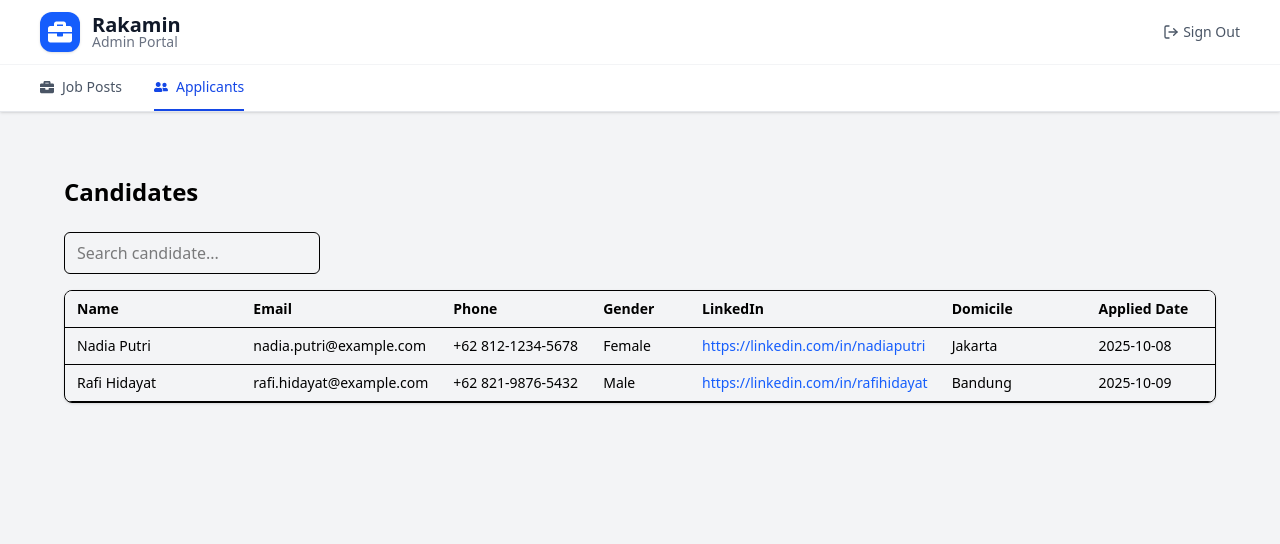
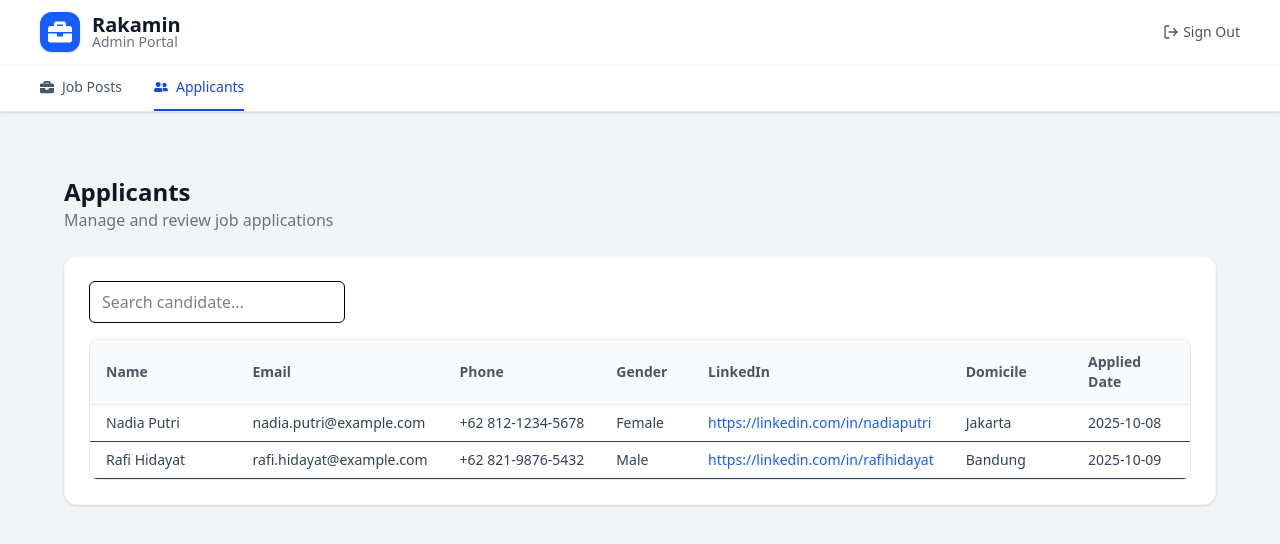
Before and after one commit to azkahrtmi/hiring-platform, a React (Vite) app: page /admin/candidates/1 in a window 1280 px wide. Shown: the top 544 px of the page. Built offline with nearby package versions, Linux system fonts and the light colour scheme.

Commit message:
feat: add button on job list admin

```diff
--- a/src/components/CandidateTable.tsx
+++ b/src/components/CandidateTable.tsx
@@ -30,7 +30,7 @@ export default function CandidateTable({ data }: Props) {
   const [dragOverCol, setDragOverCol] = useState<number | null>(null);
   const resizingRef = useRef<number | null>(null);
 
-  // Drag to reorder
+  // Drag reorder
   const handleDragStart = (index: number) => setDragCol(index);
   const handleDragOver = (index: number) => setDragOverCol(index);
   const handleDrop = () => {
@@ -54,14 +54,13 @@ export default function CandidateTable({ data }: Props) {
   };
   const handleMouseUp = () => (resizingRef.current = null);
 
-  // Attach listeners
   window.addEventListener("mousemove", handleMouseMove);
   window.addEventListener("mouseup", handleMouseUp);
 
   return (
-    <div className="border rounded-lg overflow-x-auto shadow-sm">
-      <table className="w-full border-collapse text-sm">
-        <thead className="bg-gray-100">
+    <div className="mt-4 border border-gray-200 rounded-lg overflow-x-auto">
+      <table className="w-full border-collapse text-sm text-slate-700">
+        <thead className="bg-gray-50 text-gray-600 font-semibold">
           <tr>
             {columns.map((col, index) => (
               <th
@@ -71,7 +70,7 @@ export default function CandidateTable({ data }: Props) {
                 onDragOver={() => handleDragOver(index)}
                 onDrop={handleDrop}
                 style={{ width: col.width }}
-                className={`relative text-left px-3 py-2 border-b font-semibold select-none ${
+                className={`relative text-left px-4 py-3 border-b border-gray-200 select-none ${
                   dragOverCol === index ? "bg-blue-50" : ""
                 }`}
               >
@@ -84,13 +83,31 @@ export default function CandidateTable({ data }: Props) {
             ))}
           </tr>
         </thead>
+
         <tbody>
-          {data.map((cand) => (
+          {data.length === 0 ? (
+            <tr>
+              <td
+                colSpan={columns.length}
+                className="text-center py-12 text-gray-500 bg-white"
+              >
+                No applicants found
+              </td>
+            </tr>
+          ) : (
+            data.map((cand) => (
               <tr key={cand.id} className="border-b hover:bg-gray-50">
                 {columns.map((col) => (
-                <td key={col.key} style={{ width: col.width }} className="px-3 py-2 truncate">
+                  <td
+                    key={col.key}
+                    style={{ width: col.width }}
+                    className="px-4 py-2 truncate"
+                  >
                     {col.key === "linkedin" ? (
-                    <a href={cand[col.key as keyof Candidate] as string} className="text-blue-600 hover:underline">
+                      <a
+                        href={cand[col.key as keyof Candidate] as string}
+                        className="text-blue-600 hover:underline"
+                      >
                         {cand[col.key as keyof Candidate] as string}
                       </a>
                     ) : (
@@ -99,7 +116,8 @@ export default function CandidateTable({ data }: Props) {
                   </td>
                 ))}
               </tr>
-          ))}
+            ))
+          )}
         </tbody>
       </table>
     </div>
--- a/src/pages/admin/Candidates.tsx
+++ b/src/pages/admin/Candidates.tsx
@@ -6,19 +6,29 @@ import AdminLayout from "../../components/admin/AdminLayout";
 
 export default function Candidates() {
   const [searchTerm, setSearchTerm] = useState("");
+
   const filtered = mockCandidates.filter((c) =>
     c.full_name.toLowerCase().includes(searchTerm.toLowerCase())
   );
 
   return (
-        <AdminLayout>
-    <div className="p-8">
-      <div className="flex justify-between items-center mb-6">
-        <h1 className="text-2xl font-semibold">Candidates</h1>
+    <AdminLayout>
+      <div className="min-h-screen p-8">
+        {/* Header */}
+        <div className="mb-6">
+          <h1 className="text-2xl font-bold text-gray-900">Applicants</h1>
+          <p className="text-gray-500">Manage and review job applications</p>
+        </div>
+
+        {/* Card Container */}
+        <div className="bg-white rounded-xl shadow-sm border border-gray-100 p-6">
+          <TableToolbar
+            searchTerm={searchTerm}
+            onSearchChange={setSearchTerm}
+          />
+          <CandidateTable data={filtered} />
+        </div>
       </div>
-      <TableToolbar searchTerm={searchTerm} onSearchChange={setSearchTerm} />
-      <CandidateTable data={filtered} />
-    </div>
-        </AdminLayout>
+    </AdminLayout>
   );
 }
--- a/src/pages/admin/JobList.tsx
+++ b/src/pages/admin/JobList.tsx
@@ -11,7 +11,6 @@ export default function JobList() {
 
   return (
     <AdminLayout>
-      {/* Header section */}
       <div className="flex justify-between mb-6 items-center">
         <div className="flex flex-col">
           <h1 className="text-2xl font-bold text-gray-900">Job Posts</h1>
@@ -20,7 +19,6 @@ export default function JobList() {
         <Button variant="primary">+ Create Job Post</Button>
       </div>
 
-      {/* Kondisi jika tidak ada data */}
       {jobs.length === 0 ? (
         <div className="flex flex-col items-center justify-center py-20 text-gray-500">
           <svg
@@ -52,7 +50,7 @@ export default function JobList() {
               {/* Card Header */}
               <div className="flex justify-between items-start mb-3">
                 <div>
-                  <div className="flex items-center gap-2">
+                  <div className="flex items-center text-center gap-2">
                     <h2 className="text-xl font-semibold">{job.title}</h2>
                     <span
                       className={`inline-block px-3 py-1 rounded-full text-xs font-semibold ${
@@ -105,9 +103,14 @@ export default function JobList() {
               </p>
 
               {/* Salary */}
-              <p className="text-green-600 text-sm font-semibold">
-                {job.salary_range.display_text}
-              </p>
+              <div className="flex justify-between">
+                <p className="text-green-600 text-sm font-semibold">
+                  {job.salary_range.display_text}
+                </p>
+                <button className="cursor-pointer bg-green-800 text-white py-1.5 rounded-md text-xs px-3 items-center text-center hover:bg-green-600">
+                  Manage Job
+                </button>
+              </div>
             </Card>
           ))}
         </div>
```
Lines whose indentation alone changed are shown as unchanged.
